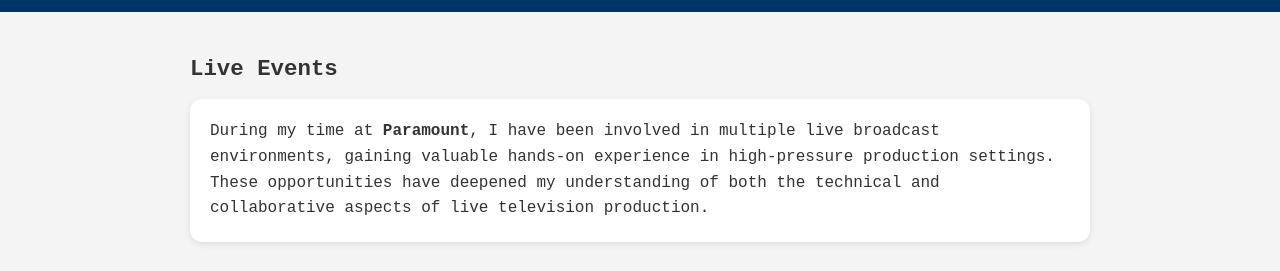
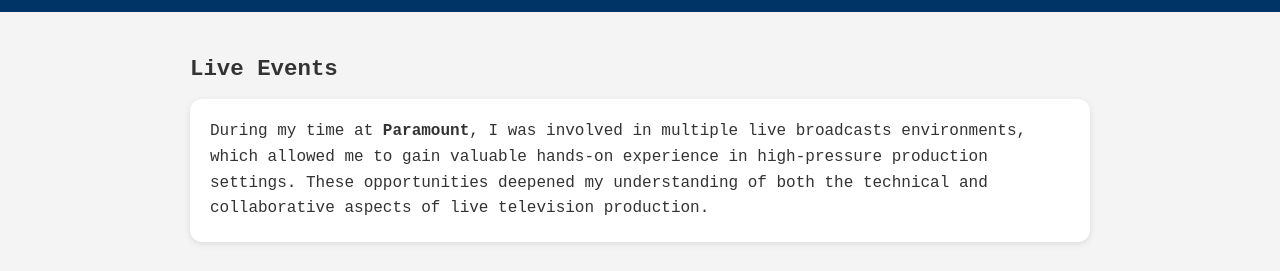
Before and after one commit to michaelstruzz/MichaelParamountInternPortfolio, a plain HTML site: page live.html in a window 1280 px wide. Shown: the part 137-408 px from the top of the page. Drawn offline with Linux system fonts and the light colour scheme.

Commit message:
Update live.html

```diff
--- a/live.html
+++ b/live.html
@@ -22,9 +22,9 @@
     <h2>Live Events</h2>
 
     <p>
-      During my time at <b>Paramount</b>, I have been involved in multiple live broadcast
-      environments, gaining valuable hands-on experience in high-pressure
-      production settings. These opportunities have deepened my understanding
+      During my time at <b>Paramount</b>, I was involved in multiple live broadcasts
+      environments, which allowed me to gain valuable hands-on experience in high-pressure
+      production settings. These opportunities deepened my understanding
       of both the technical and collaborative aspects of live television production.
     </p>
     <h3>BET Awards (6/9/25)</h3>
```
